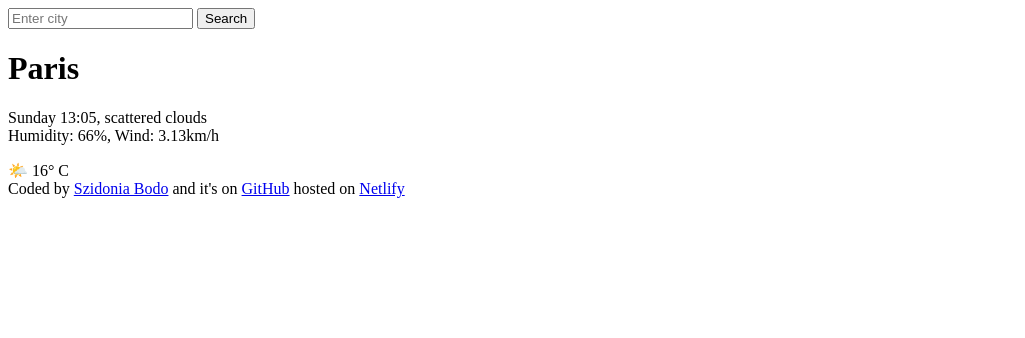
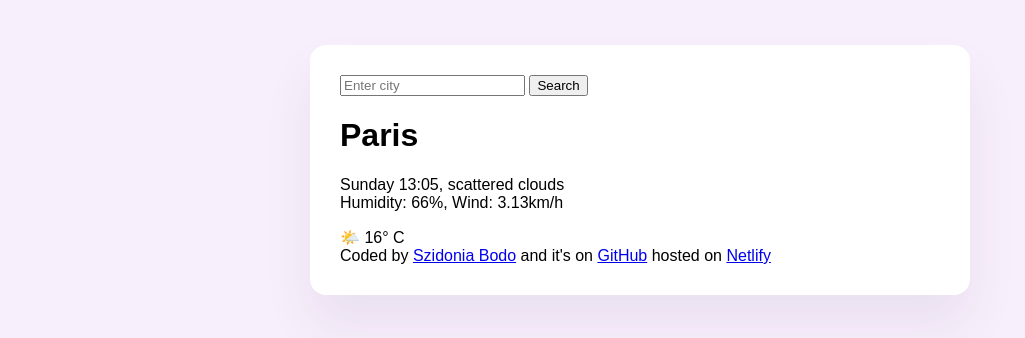
Before and after one commit to bodoszidi/WeatherApp, a plain HTML site: page weatherIndex.html in a window 1280 px wide. Shown: the whole page, without its empty margins (0-1025 px from the left). Drawn offline with Linux system fonts and the light colour scheme; a web font is replaced by a local one.

Commit message:
Styled the main container

```diff
--- /dev/null
+++ b/scr/weatherappstyle.css
@@ -0,0 +1,12 @@
+body   {
+    background-color: #F8EFFC;
+    font-family: "Cal Sans", sans-serif;
+}
+.weather-app {
+    background: white;
+    max-width: 600px;
+    margin: 45px auto;
+    box-shadow: 0 30px 50px rgba(65, 50, 100, 0.08);
+    border-radius: 16px;
+    padding:  30px;
+}
--- a/weatherIndex.html
+++ b/weatherIndex.html
@@ -4,8 +4,13 @@
     <meta charset="UTF-8">
     <meta name="viewport" content="width=>, initial-scale=1.0">
     <title>Szidi's Weather App</title>
+    <link rel="stylesheet" href="scr/weatherappstyle.css">
+    <link rel="preconnect" href="https://fonts.googleapis.com">
+<link rel="preconnect" href="https://fonts.gstatic.com" crossorigin>
+<link href="https://fonts.googleapis.com/css2?family=Pompiere&display=swap" rel="stylesheet">
 </head>
 <body>
+<div class="weather-app">
     <header>
         <input type="search" placeholder="Enter city" required>
         <input type="submit" value="Search" />
@@ -31,5 +36,6 @@
     hosted on
     <a href="https://app.netlify.com" target="_blank"> Netlify</a>
     </footer>
+</div>
 </body>
 </html>
```
